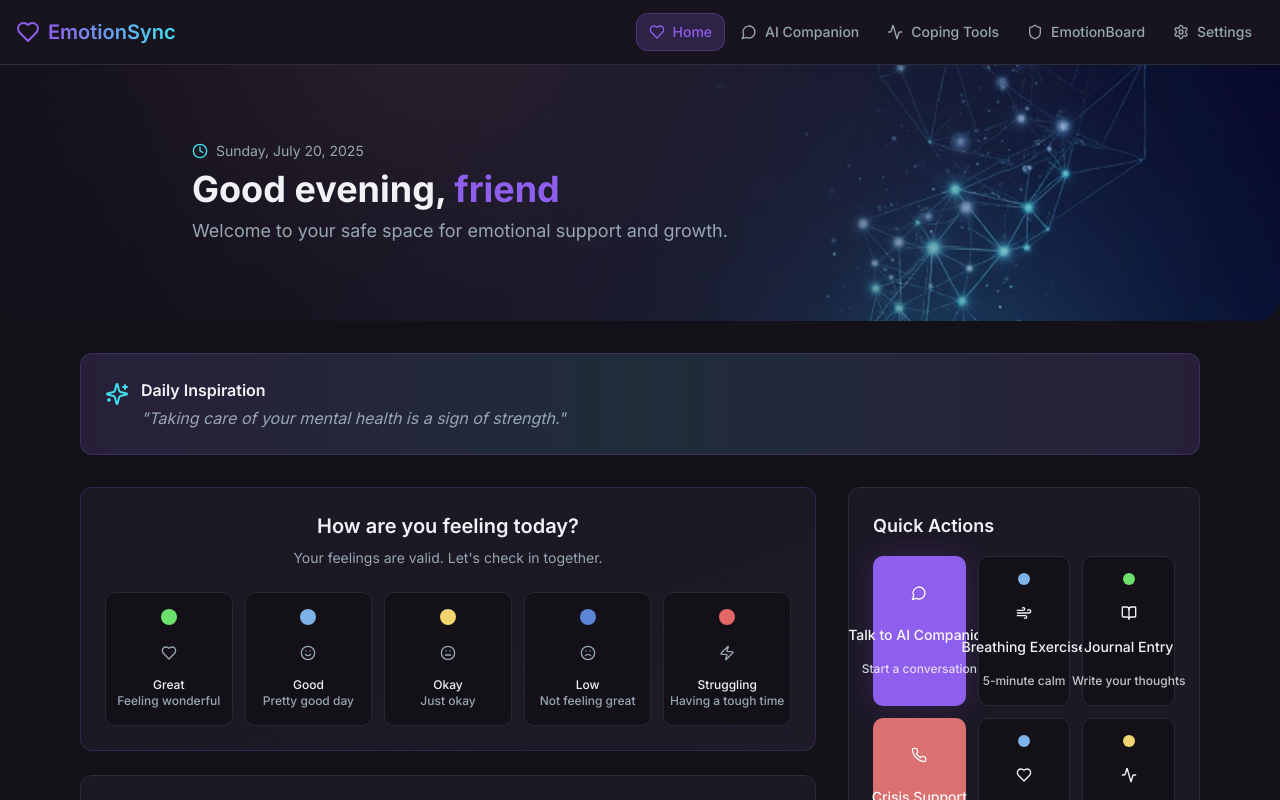
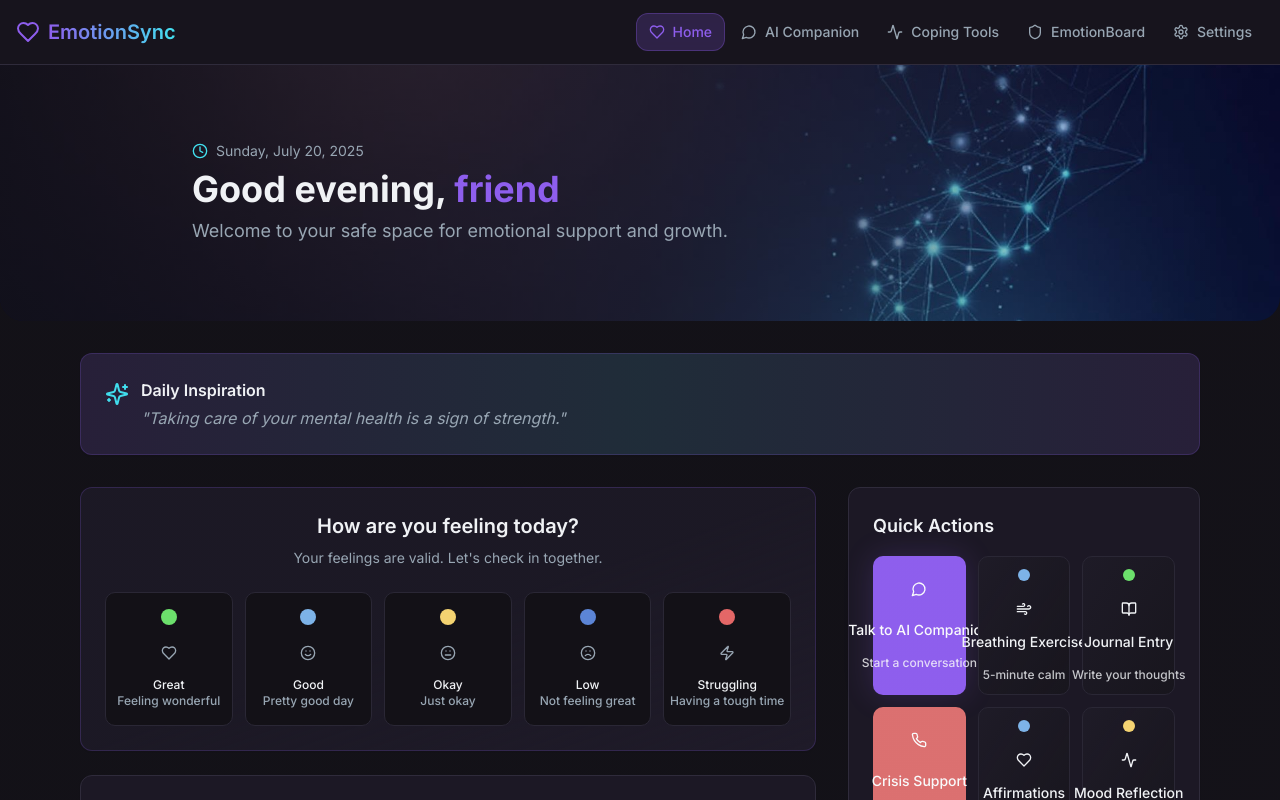
Before and after one commit to alm1ghtyf1tch/emotion-sync-mvp, a React (Vite) app: page / in a window 1280 px wide. Shown: the top 800 px of the page. Built offline with nearby package versions, Linux system fonts and the light colour scheme.

Commit message:
Fix: Quick Actions button text overflow
Adjust Quick Actions button styling to prevent text overflow on larger screens. Added a subtle gradient effect and dark gray color animation to non-primary buttons.

```diff
--- a/src/components/quick-actions.tsx
+++ b/src/components/quick-actions.tsx
@@ -67,21 +67,21 @@ export function QuickActions() {
               key={action.label}
               variant={action.primary ? "default" : action.urgent ? "destructive" : "outline"}
               asChild
-              className={`h-auto p-4 flex flex-col items-center space-y-2 transition-all duration-300 hover:scale-105 ${
+              className={`h-auto min-h-[120px] p-3 flex flex-col items-center justify-center space-y-2 transition-all duration-300 hover:scale-105 ${
                 action.primary
                   ? "bg-gradient-to-br from-primary to-primary/80 gentle-glow"
                   : action.urgent
                   ? "bg-gradient-to-br from-destructive to-destructive/80"
-                  : "hover:bg-secondary/80"
+                  : "bg-gradient-to-br from-secondary/50 to-muted/30 hover:from-secondary/70 hover:to-muted/50 hover:shadow-lg"
               }`}
             >
-              <a href={action.href} className="text-center w-full">
+              <a href={action.href} className="text-center w-full flex flex-col items-center justify-center h-full">
                 {action.color && (
                   <div className={`emotion-indicator w-3 h-3 ${action.color} rounded-full mx-auto mb-1`} />
                 )}
-                <IconComponent className="w-6 h-6 mx-auto mb-2" />
-                <div className="text-sm font-medium">{action.label}</div>
-                <div className="text-xs opacity-80">{action.description}</div>
+                <IconComponent className="w-6 h-6 mx-auto mb-2 flex-shrink-0" />
+                <div className="text-sm font-medium leading-tight px-1 break-words">{action.label}</div>
+                <div className="text-xs opacity-80 leading-tight px-1 break-words">{action.description}</div>
               </a>
             </Button>
           );
```
